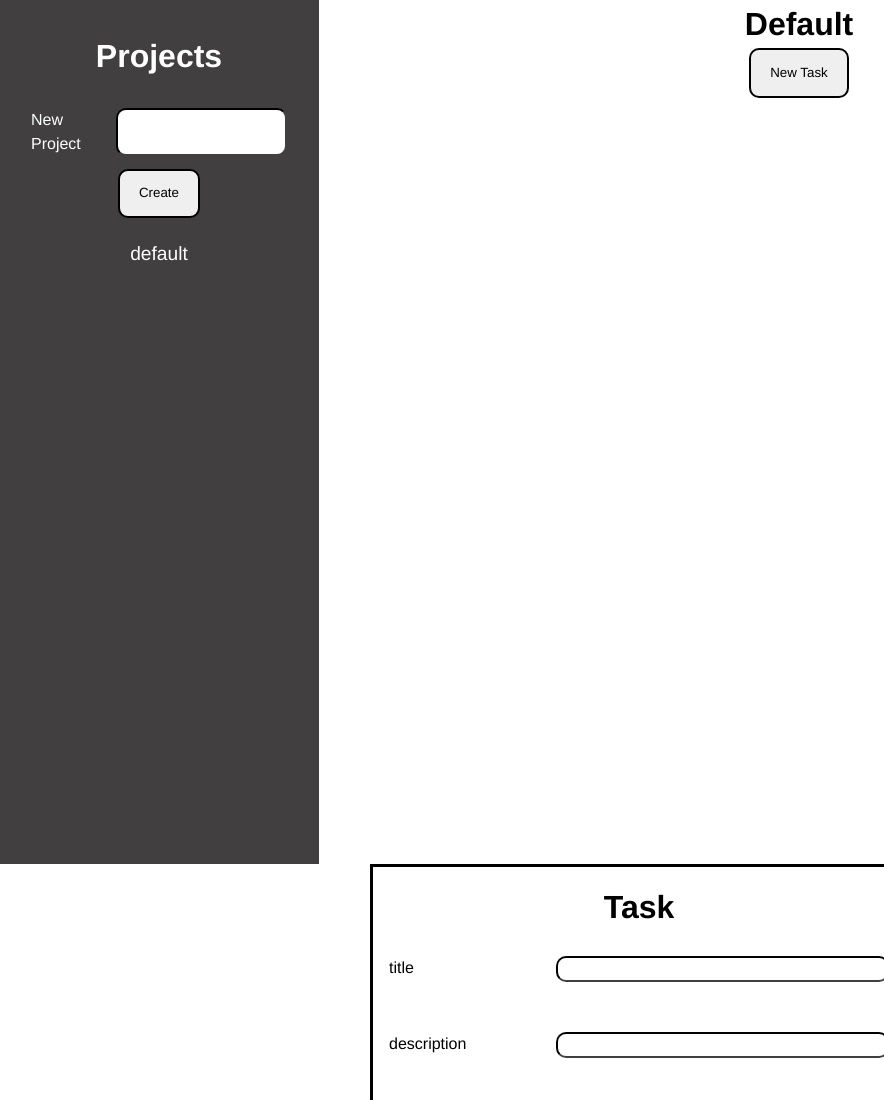
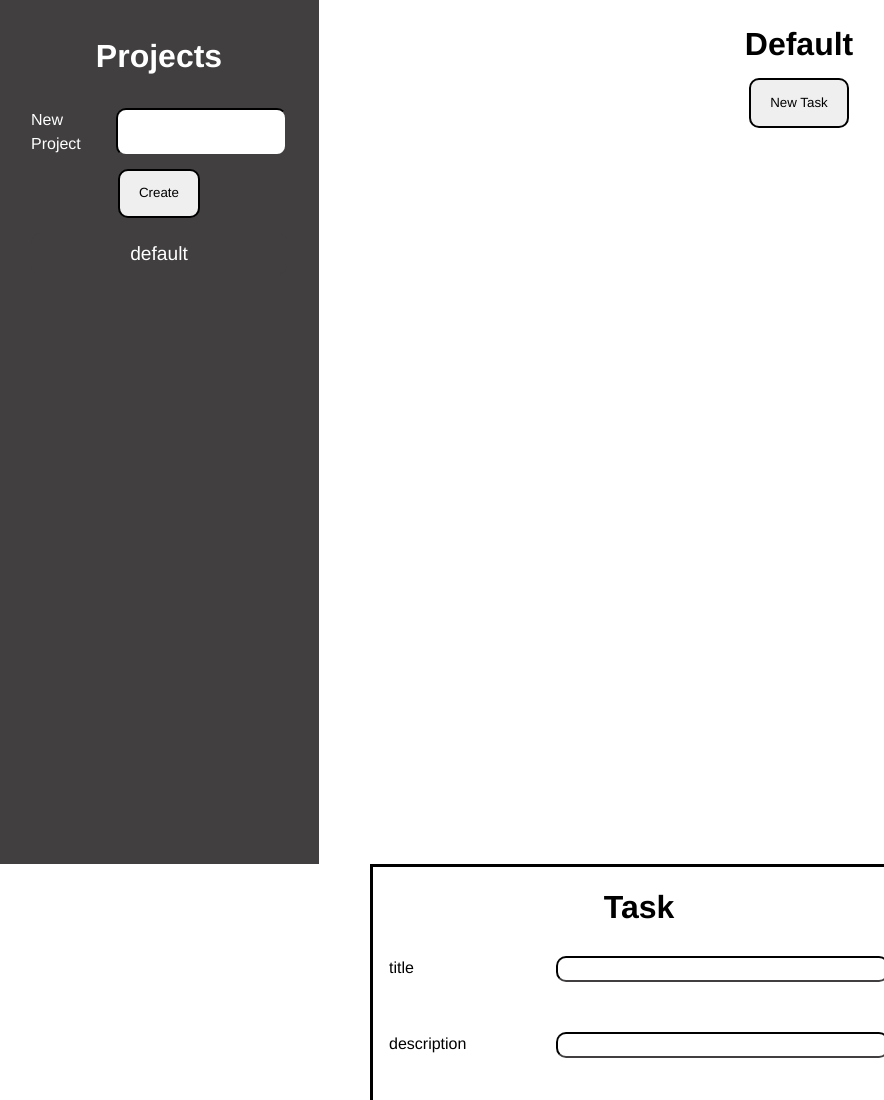
Before and after one commit to MR-Elbarbary/To-Do-List, a website built with webpack: page src/template.html in a window 1280 px wide. Shown: the top 1100 px of the page, without its empty margins (1-885 px from the left). Built offline with nearby package versions, Linux system fonts and the light colour scheme.

Commit message:
Add margin for heading

```diff
--- a/src/style.css
+++ b/src/style.css
@@ -39,7 +39,8 @@ input{
     border-color: var(--bg1);
 }
 
-.heading.h1{
+.heading h1{
+    margin: 20px 0px 10px 0px;
 }
 
 .heading>button{
```
